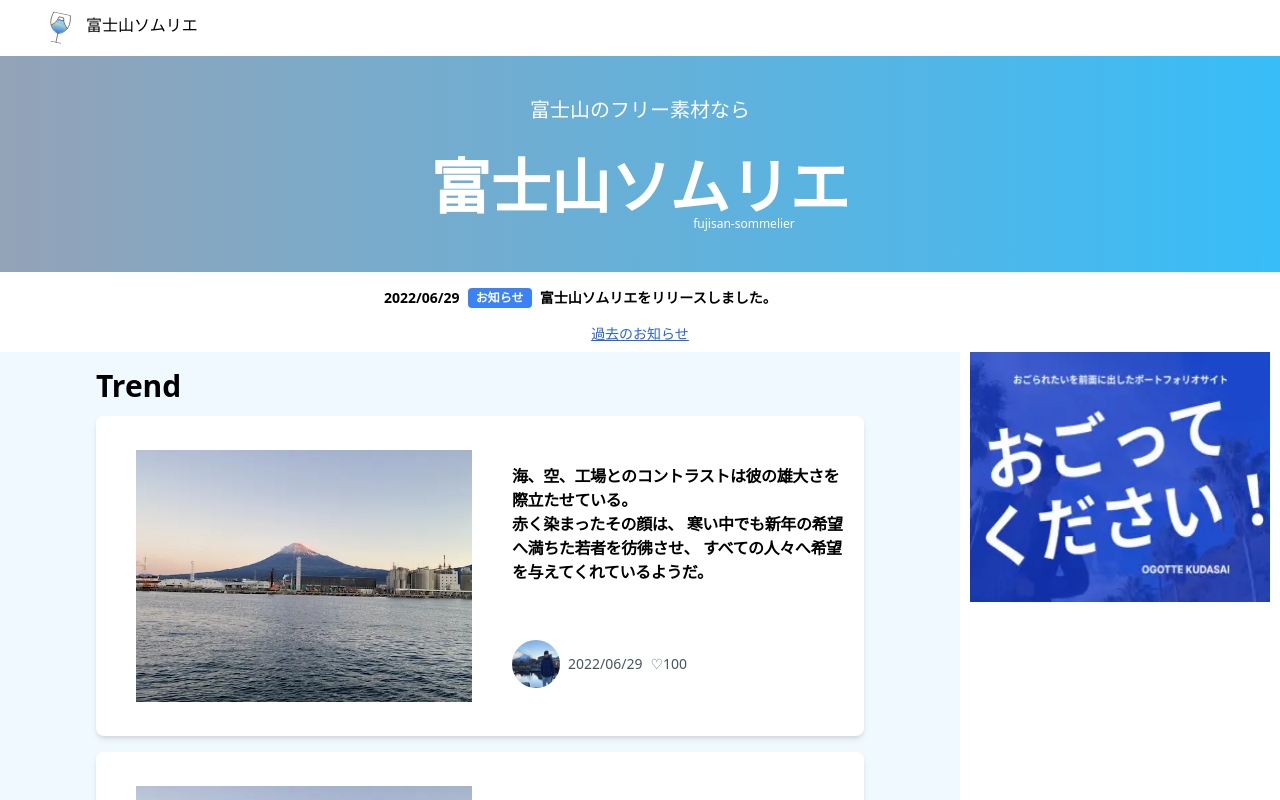
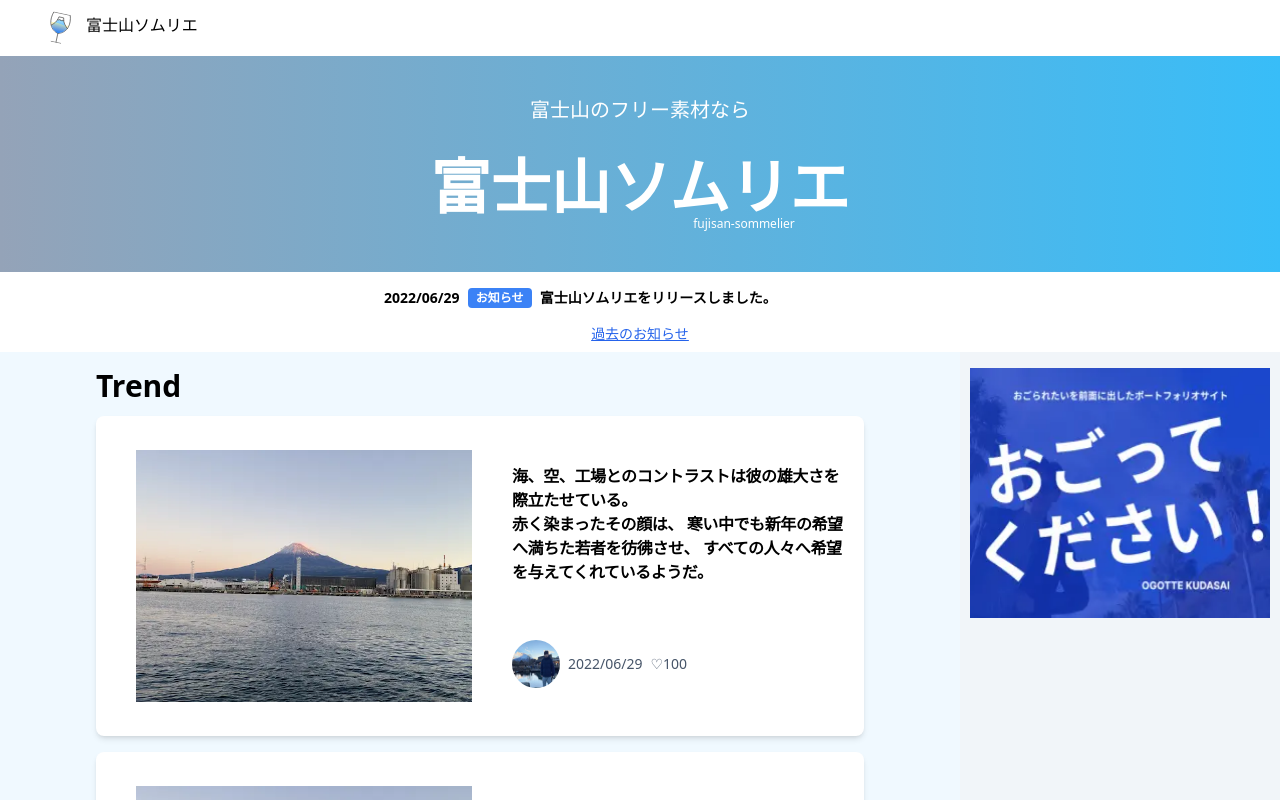
Before and after one commit to atamakonkurii/fujisan-sommelier, a Next.js app: page / in a window 1280 px wide. Shown: the top 800 px of the page. Built offline with nearby package versions, Linux system fonts and the light colour scheme.

Commit message:
レスポンシブ対応

```diff
--- a/src/component/templates/LandingPage.tsx
+++ b/src/component/templates/LandingPage.tsx
@@ -19,8 +19,8 @@ export const LandingPage: FC<Props> = (props) => {
       <div className="pt-4 pb-2">
         <LpNews {...landingPageNews} />
       </div>
-      <div className="sm:flex">
-        <div className="w-3/4">
+      <div className="lg:flex">
+        <div className="lg:w-3/4">
           <div className="flex justify-center p-4 bg-sky-50">
             <TrendPosts />
           </div>
@@ -28,8 +28,8 @@ export const LandingPage: FC<Props> = (props) => {
             <NewPosts />
           </div>
         </div>
-        <div className="w-1/4">
-          <div className="flex justify-center">
+        <div className="bg-slate-100 lg:w-1/4">
+          <div className="flex justify-center py-4">
             <Link href={"https://kazukiohta.com/"}>
               <a>
                 <Image
```
